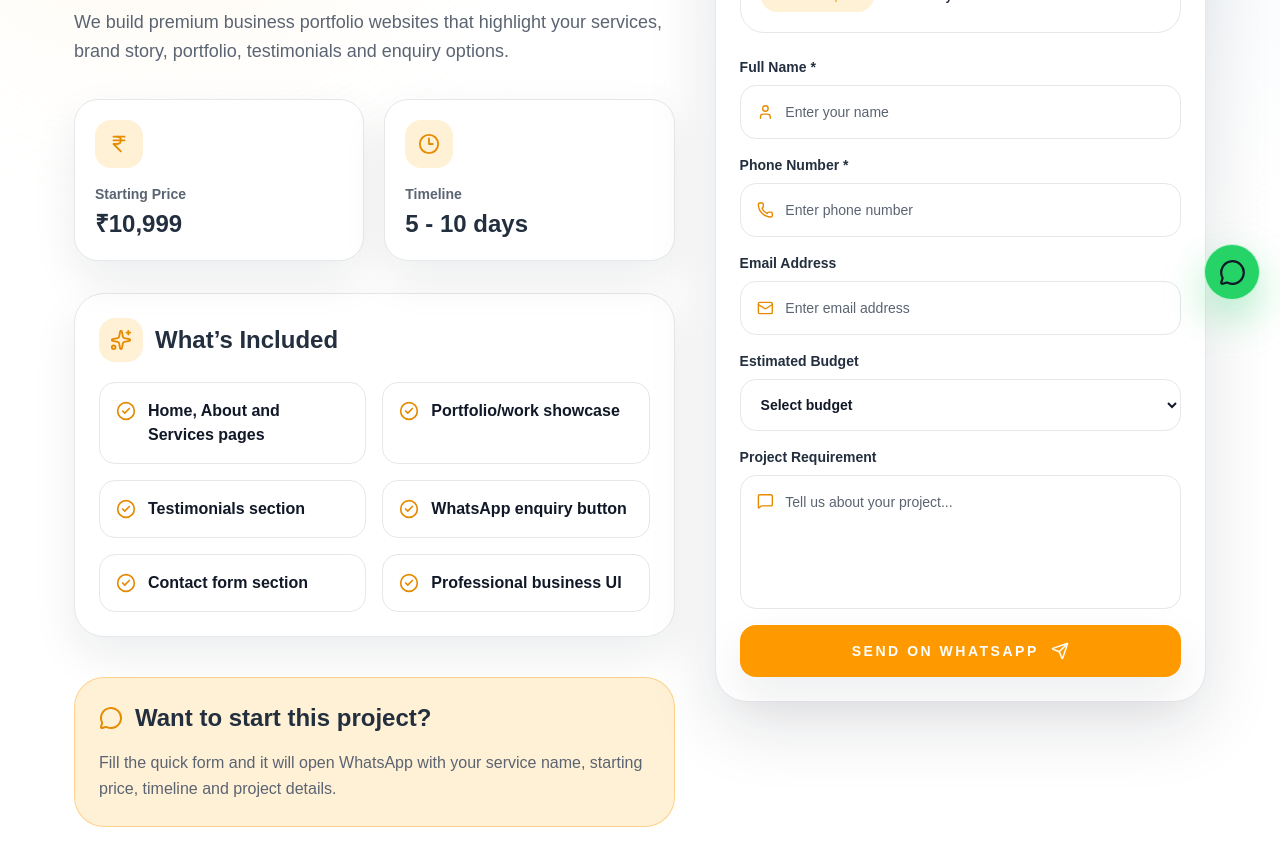
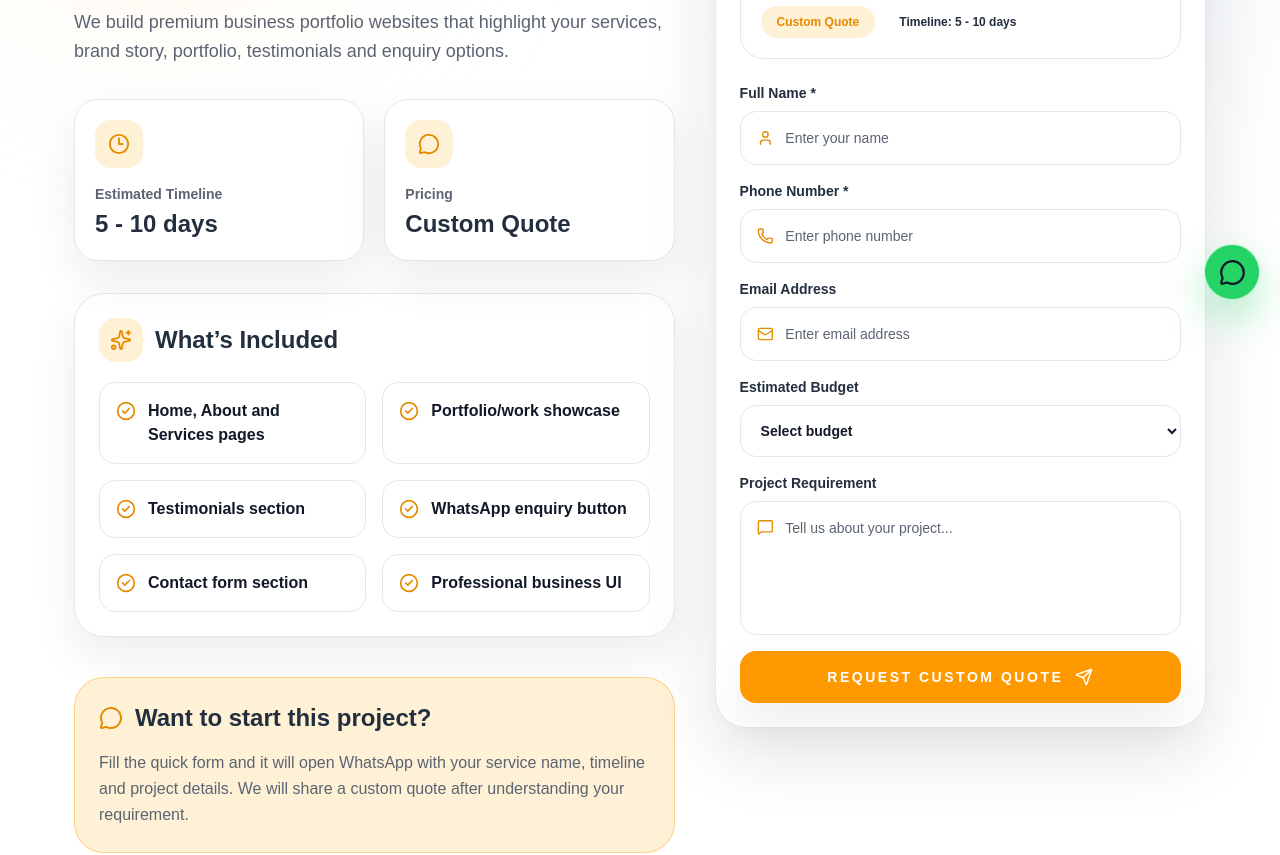
Before and after one commit to mayankjaat-45/maytech_solutions, a Next.js app: page /services/business-portfolio-websites in a window 1280 px wide. Shown: the part 480-1335 px from the top of the page. Built offline with nearby package versions, Linux system fonts and the light colour scheme; no server answers.

Commit message:
Pricing remove from website

```diff
--- a/src/app/services/[slug]/ServiceQueryForm.jsx
+++ b/src/app/services/[slug]/ServiceQueryForm.jsx
@@ -7,7 +7,6 @@ const WHATSAPP_NUMBER = "918279380553";
 
 export default function ServiceQueryForm({
   serviceTitle,
-  startingPrice,
   timeline,
   serviceSlug,
   serviceDetail,
@@ -42,7 +41,6 @@ export default function ServiceQueryForm({
 I want to start/query about this service.
 
 Service: ${serviceTitle}
-Starting Price: ${startingPrice}
 Timeline: ${timeline}
 Service Slug: ${serviceSlug}
 
@@ -56,7 +54,7 @@ Client Details:
 Name: ${form.name}
 Phone: ${form.phone}
 Email: ${form.email || "Not provided"}
-Selected Budget: ${form.budget || "Not selected"}
+Estimated Budget: ${form.budget || "Not selected"}
 
 Project Requirement:
 ${form.message || "I want to discuss this service."}`;
@@ -79,7 +77,7 @@ ${form.message || "I want to discuss this service."}`;
         </h2>
 
         <p className="mt-3 leading-relaxed text-(--text-muted)">
-          Share your details and connect instantly with us.
+          Share your details and connect instantly with us for a custom quote.
         </p>
       </div>
 
@@ -94,11 +92,11 @@ ${form.message || "I want to discuss this service."}`;
 
         <div className="flex flex-wrap gap-2">
           <span className="rounded-full bg-(--primary-soft) px-4 py-2 text-xs font-black text-(--primary-dark)">
-            Starts {startingPrice}
+            Custom Quote
           </span>
 
           <span className="rounded-full bg-white px-4 py-2 text-xs font-black text-(--secondary)">
-            {timeline}
+            Timeline: {timeline}
           </span>
         </div>
       </div>
@@ -205,7 +203,7 @@ ${form.message || "I want to discuss this service."}`;
           type="submit"
           className="group flex w-full items-center justify-center gap-3 rounded-2xl bg-(--primary) px-6 py-4 text-sm font-black uppercase tracking-[0.18em] text-white shadow-(--shadow-soft) transition hover:-translate-y-1 hover:bg-(--primary-dark) hover:shadow-(--shadow-medium)"
         >
-          Send on WhatsApp
+          Request Custom Quote
           <Send size={18} className="transition group-hover:translate-x-1" />
         </button>
       </form>
--- a/src/app/services/[slug]/page.jsx
+++ b/src/app/services/[slug]/page.jsx
@@ -4,7 +4,6 @@ import {
   ArrowLeft,
   CheckCircle2,
   Clock3,
-  IndianRupee,
   MessageCircle,
   Sparkles,
 } from "lucide-react";
@@ -90,29 +89,29 @@ export default async function ServiceDetailPage({ params }) {
               <div className="mb-8 grid gap-5 sm:grid-cols-2">
                 <div className="rounded-3xl border border-(--border-soft) bg-white p-5 shadow-(--shadow-soft)">
                   <div className="mb-4 flex h-12 w-12 items-center justify-center rounded-2xl bg-(--primary-soft) text-(--primary-dark)">
-                    <IndianRupee size={22} />
+                    <Clock3 size={22} />
                   </div>
 
                   <p className="mb-1 text-sm font-bold text-(--text-muted)">
-                    Starting Price
+                    Estimated Timeline
                   </p>
 
                   <h3 className="text-2xl font-black text-(--secondary)">
-                    {service.startingPrice}
+                    {service.timeline}
                   </h3>
                 </div>
 
                 <div className="rounded-3xl border border-(--border-soft) bg-white p-5 shadow-(--shadow-soft)">
                   <div className="mb-4 flex h-12 w-12 items-center justify-center rounded-2xl bg-(--primary-soft) text-(--primary-dark)">
-                    <Clock3 size={22} />
+                    <MessageCircle size={22} />
                   </div>
 
                   <p className="mb-1 text-sm font-bold text-(--text-muted)">
-                    Timeline
+                    Pricing
                   </p>
 
                   <h3 className="text-2xl font-black text-(--secondary)">
-                    {service.timeline}
+                    Custom Quote
                   </h3>
                 </div>
               </div>
@@ -158,14 +157,14 @@ export default async function ServiceDetailPage({ params }) {
 
                 <p className="leading-relaxed text-(--text-muted)">
                   Fill the quick form and it will open WhatsApp with your
-                  service name, starting price, timeline and project details.
+                  service name, timeline and project details. We will share a
+                  custom quote after understanding your requirement.
                 </p>
               </div>
             </div>
 
             <ServiceQueryForm
               serviceTitle={service.title}
-              startingPrice={service.startingPrice}
               timeline={service.timeline}
               serviceSlug={service.slug}
               serviceDetail={service.detail}
--- a/src/app/services/page.js
+++ b/src/app/services/page.js
@@ -55,11 +55,11 @@ export default function ServicesPage() {
 
                   <div className="mb-5 flex flex-wrap gap-3">
                     <span className="rounded-full bg-(--primary-soft) px-4 py-2 text-xs font-black text-(--primary-dark)">
-                      Starts {service.startingPrice}
+                      Custom Quote
                     </span>
 
                     <span className="rounded-full bg-(--bg-soft) px-4 py-2 text-xs font-black text-(--secondary)">
-                      {service.timeline}
+                      Timeline: {service.timeline}
                     </span>
                   </div>
 
--- a/src/components/home/Services.jsx
+++ b/src/components/home/Services.jsx
@@ -54,12 +54,12 @@ export default function Services() {
                 </p>
 
                 <div className="mb-5 flex flex-wrap gap-2">
-                  <span className="rounded-full bg-(--primary-soft) px-3 py-1.5 text-[11px] font-black text-(--primary-dark)">
-                    {service.startingPrice}
+                  <span className="rounded-full bg-(--bg-main) px-3 py-1.5 text-[11px] font-black text-(--secondary)">
+                    Timeline: {service.timeline}
                   </span>
 
-                  <span className="rounded-full bg-(--bg-main) px-3 py-1.5 text-[11px] font-black text-(--secondary)">
-                    {service.timeline}
+                  <span className="rounded-full bg-(--primary-soft) px-3 py-1.5 text-[11px] font-black text-(--primary-dark)">
+                    Custom Quote
                   </span>
                 </div>
 
--- a/src/data/services.js
+++ b/src/data/services.js
@@ -19,7 +19,7 @@ export const services = [
       "Modern and interactive websites built with React.js for businesses, startups, and agencies.",
     detail:
       "We build modern, responsive and interactive React.js websites with clean components, smooth user experience and scalable frontend structure.",
-    startingPrice: "₹12,999",
+
     timeline: "5 - 10 days",
     features: [
       "Custom React.js website UI",
@@ -38,7 +38,7 @@ export const services = [
       "SEO-friendly and high-performance websites using Next.js App Router and modern frontend practices.",
     detail:
       "We create fast, SEO-friendly and professional Next.js websites using App Router, dynamic pages, metadata and deployment-ready structure.",
-    startingPrice: "₹15,999",
+
     timeline: "7 - 14 days",
     features: [
       "Next.js App Router setup",
@@ -57,7 +57,7 @@ export const services = [
       "Professional WordPress websites for businesses, blogs, portfolios, and service-based brands with easy content management.",
     detail:
       "We design professional WordPress websites that are easy to manage, mobile responsive and suitable for business, blog, portfolio and service brands.",
-    startingPrice: "₹9,999",
+
     timeline: "5 - 12 days",
     features: [
       "WordPress setup",
@@ -76,7 +76,7 @@ export const services = [
       "Professional websites that showcase your services, build trust, and generate quality enquiries.",
     detail:
       "We build premium business portfolio websites that highlight your services, brand story, portfolio, testimonials and enquiry options.",
-    startingPrice: "₹10,999",
+
     timeline: "5 - 10 days",
     features: [
       "Home, About and Services pages",
@@ -95,7 +95,7 @@ export const services = [
       "Conversion-focused landing pages for ads, campaigns, product launches, and lead generation.",
     detail:
       "We create landing pages focused on leads and conversions with strong copy structure, clear call-to-actions and premium visual sections.",
-    startingPrice: "₹6,999",
+
     timeline: "3 - 7 days",
     features: [
       "Conversion-focused hero section",
@@ -114,7 +114,7 @@ export const services = [
       "On-page SEO, metadata setup, schema, performance improvements, and search-friendly structure.",
     detail:
       "We optimize your website pages for search engines with proper metadata, headings, image alt text, page structure and technical improvements.",
-    startingPrice: "₹7,999",
+
     timeline: "5 - 15 days",
     features: [
       "Title and meta description setup",
@@ -133,7 +133,7 @@ export const services = [
       "Campaign setup and optimization to help businesses reach the right customers online.",
     detail:
       "We help businesses run Google Ads campaigns with proper campaign structure, keyword planning, ad copy and lead-generation strategy.",
-    startingPrice: "₹8,999",
+
     timeline: "Monthly",
     features: [
       "Campaign setup",
@@ -152,7 +152,7 @@ export const services = [
       "Upgrade old websites with modern design, better speed, responsive layout, and improved user experience.",
     detail:
       "We redesign outdated websites into modern, responsive and professional websites with better layout, speed, user experience and brand presentation.",
-    startingPrice: "₹11,999",
+
     timeline: "7 - 14 days",
     features: [
       "Modern UI redesign",
@@ -171,7 +171,7 @@ export const services = [
       "Improve loading speed, Core Web Vitals, image optimization, and mobile performance.",
     detail:
       "We improve your website speed by optimizing images, layout, code structure, loading behavior and mobile performance.",
-    startingPrice: "₹5,999",
+
     timeline: "3 - 7 days",
     features: [
       "Image optimization",
```
